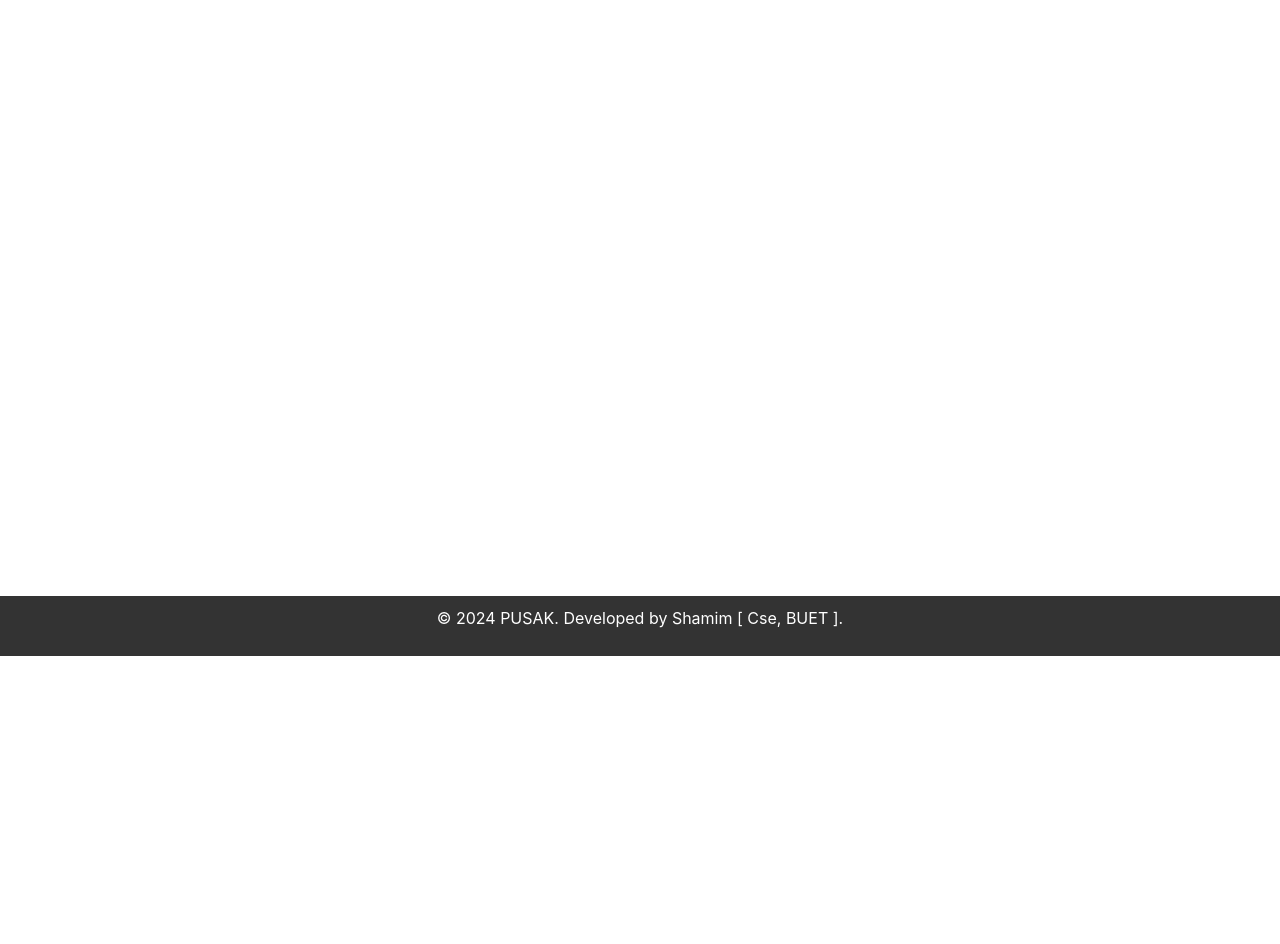
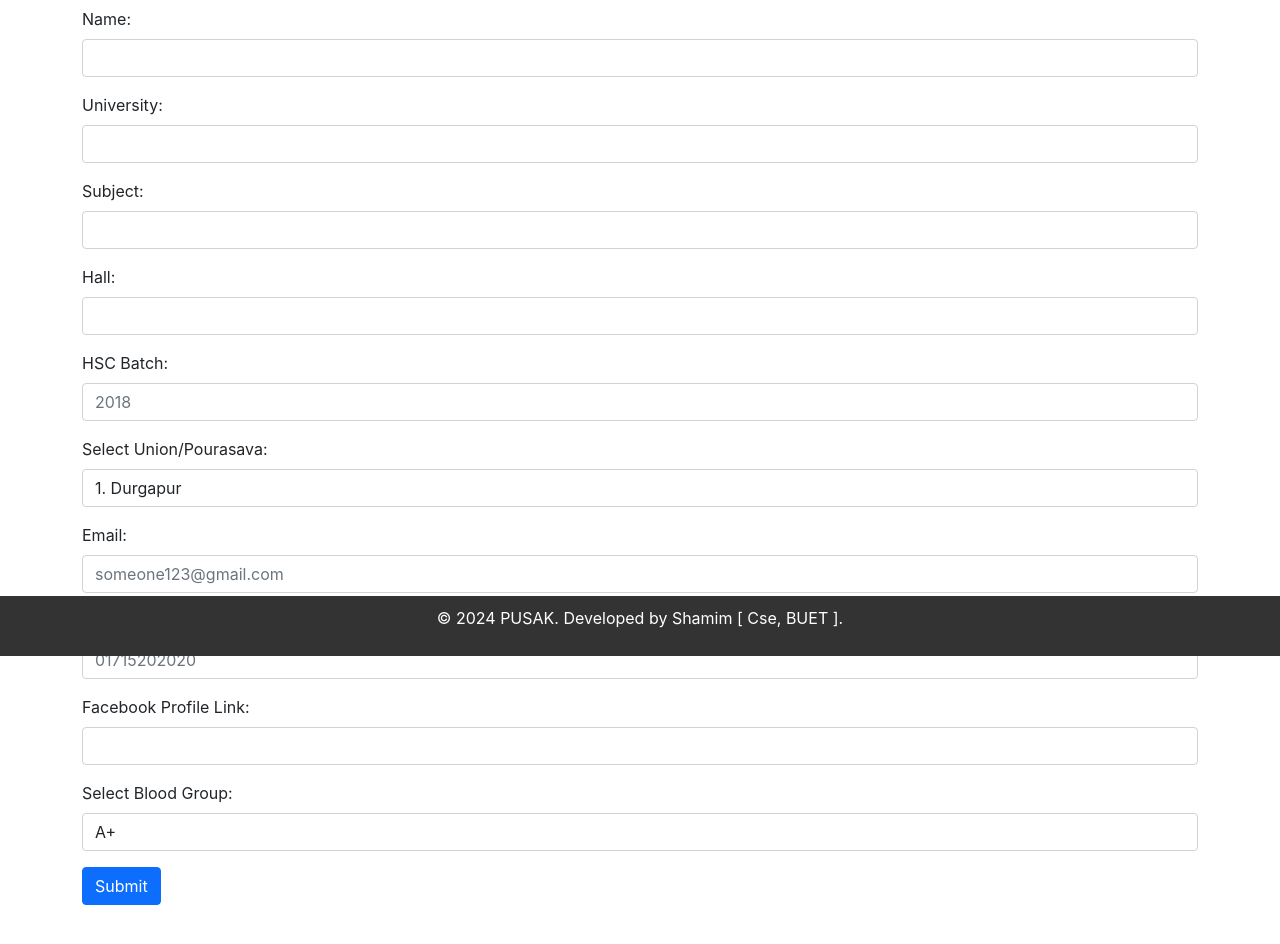
Before and after one commit to Shamim2601/pusak-client, a React (Create React App) app: page /add-member in a window 1280 px wide. Shown: the part 144-1088 px from the top of the page. Before the commit the page ends 800 px from the top, so only its background shows below. Built offline with nearby package versions, Linux system fonts and the light colour scheme.

Commit message:
form done

```diff
--- a/package.json
+++ b/package.json
@@ -6,6 +6,7 @@
     "@testing-library/jest-dom": "^5.17.0",
     "@testing-library/react": "^13.4.0",
     "@testing-library/user-event": "^13.5.0",
+    "axios": "^1.7.4",
     "react": "^18.3.1",
     "react-dom": "^18.3.1",
     "react-router-dom": "^6.26.1",
--- a/src/App.js
+++ b/src/App.js
@@ -6,7 +6,7 @@ import Header from "./components/Partials/Header";
 import Footer from "./components/Partials/Footer";
 import InputTodo from "./components/Events/InputTodo";
 import ListTodos from "./components/Events/ListTodos";
-
+import AddMemberForm from "./components/Members/AddMemberForm"; // Import the AddMemberForm component
 
 function App() {
   return (
@@ -24,6 +24,10 @@ function App() {
               </div>
             }
           />
+          <Route
+            path="/add-member"
+            element={<AddMemberForm />}
+          />
         </Routes>
       </div>
       <Footer />
--- /dev/null
+++ b/src/components/Members/AddMemberForm.js
@@ -0,0 +1,131 @@
+import React, { useState } from 'react';
+import axios from 'axios';
+
+function AddMemberForm() {
+  const [formData, setFormData] = useState({
+    name: '',
+    university: '',
+    subject: '',
+    hall: '',
+    hsc_batch: '',
+    union_pourasava: '',
+    email: '',
+    phone: '',
+    fb_profile: '',
+    blood_group: ''
+  });
+
+  const handleChange = (e) => {
+    const { name, value } = e.target;
+    setFormData({
+      ...formData,
+      [name]: value
+    });
+  };
+
+  const handleSubmit = async (e) => {
+    e.preventDefault();
+    try {
+      await axios.post('https://pusak-server.vercel.app/members', formData);
+      alert('Member added successfully');
+      setFormData({
+        name: '',
+        university: '',
+        subject: '',
+        hall: '',
+        hsc_batch: '',
+        union_pourasava: '',
+        email: '',
+        phone: '',
+        fb_profile: '',
+        blood_group: ''
+      });
+    } catch (error) {
+      console.error('Error adding member:', error);
+      alert('Error adding member');
+    }
+  };
+
+  return (
+    <div className="container my-5">
+      <h2>Member Registration</h2>
+      <form onSubmit={handleSubmit}>
+        <div className="mb-3">
+          <label htmlFor="name" className="form-label">Name:</label>
+          <input type="text" className="form-control" id="name" name="name" value={formData.name} onChange={handleChange} required />
+        </div>
+        <div className="mb-3">
+          <label htmlFor="university" className="form-label">University:</label>
+          <input type="text" className="form-control" id="university" name="university" value={formData.university} onChange={handleChange} />
+        </div>
+        <div className="mb-3">
+          <label htmlFor="subject" className="form-label">Subject:</label>
+          <input type="text" className="form-control" id="subject" name="subject" value={formData.subject} onChange={handleChange} />
+        </div>
+        <div className="mb-3">
+          <label htmlFor="hall" className="form-label">Hall:</label>
+          <input type="text" className="form-control" id="hall" name="hall" value={formData.hall} onChange={handleChange} />
+        </div>
+        <div className="mb-3">
+          <label htmlFor="hsc_batch" className="form-label">HSC Batch:</label>
+          <input type="number" className="form-control" id="hsc_batch" name="hsc_batch" placeholder='2018' value={formData.hsc_batch} onChange={handleChange} />
+        </div>
+        <div className="mb-3">
+          <label htmlFor="union_pourasava" className="form-label">Select Union/Pourasava:</label>
+          <select
+            className="form-control"
+            id="union_pourasava"
+            name="union_pourasava"
+            value={formData.union_pourasava}
+            onChange={handleChange}
+            required
+          >
+            <option value="Durgapur">1. Durgapur</option>
+            <option value="Gohaliabari">2. Gohaliabari</option>
+            <option value="Salla">3. Salla</option>
+            <option value="Dashokia">4. Dashokia</option>
+            <option value="Elenga Pourasava">Elenga Pourasava</option>
+            <option value="Narandia">5. Narandia</option>
+            <option value="Bangra">6. Bangra</option>
+            <option value="Kalihati Pourasava">Kalihati Pourasava</option>
+            <option value="Shahadebpur">7. Shahadebpur</option>
+            <option value="Paikora">8. Paikora</option>
+            <option value="Balla">9. Balla</option>
+            <option value="Kok Dahara">10. Kok Dahara</option>
+            <option value="Bir Bashinda">11. Bir Bashinda</option>
+            <option value="Parkhi">12. Parkhi</option>
+            <option value="Nagbari">13. Nagbari</option>
+          </select>
+        </div>
+        <div className="mb-3">
+          <label htmlFor="email" className="form-label">Email:</label>
+          <input type="email" className="form-control" id="email" name="email" placeholder='someone123@gmail.com' value={formData.email} onChange={handleChange} />
+        </div>
+        <div className="mb-3">
+          <label htmlFor="phone" className="form-label">Phone:</label>
+          <input type="tel" className="form-control" id="phone" name="phone" placeholder='01715202020' value={formData.phone} onChange={handleChange} />
+        </div>
+        <div className="mb-3">
+          <label htmlFor="fb_profile" className="form-label">Facebook Profile Link:</label>
+          <input type="text" className="form-control" id="fb_profile" name="fb_profile" value={formData.fb_profile} onChange={handleChange} />
+        </div>
+        <div className="mb-3">
+          <label htmlFor="blood_group" className="form-label">Select Blood Group:</label>
+          <select className="form-control" id="blood_group" name="blood_group" value={formData.blood_group} onChange={handleChange} required>
+            <option value="A+">A+</option>
+            <option value="A-">A-</option>
+            <option value="AB+">AB+</option>
+            <option value="AB-">AB-</option>
+            <option value="B+">B+</option>
+            <option value="B-">B-</option>
+            <option value="O+">O+</option>
+            <option value="O-">O-</option>
+          </select>
+        </div>
+        <button type="submit" className="btn btn-primary mb-5">Submit</button>
+      </form>
+    </div>
+  );
+}
+
+export default AddMemberForm;
```
Also changed, not shown: 1 other file (tests, documents, lock files or other folders).
